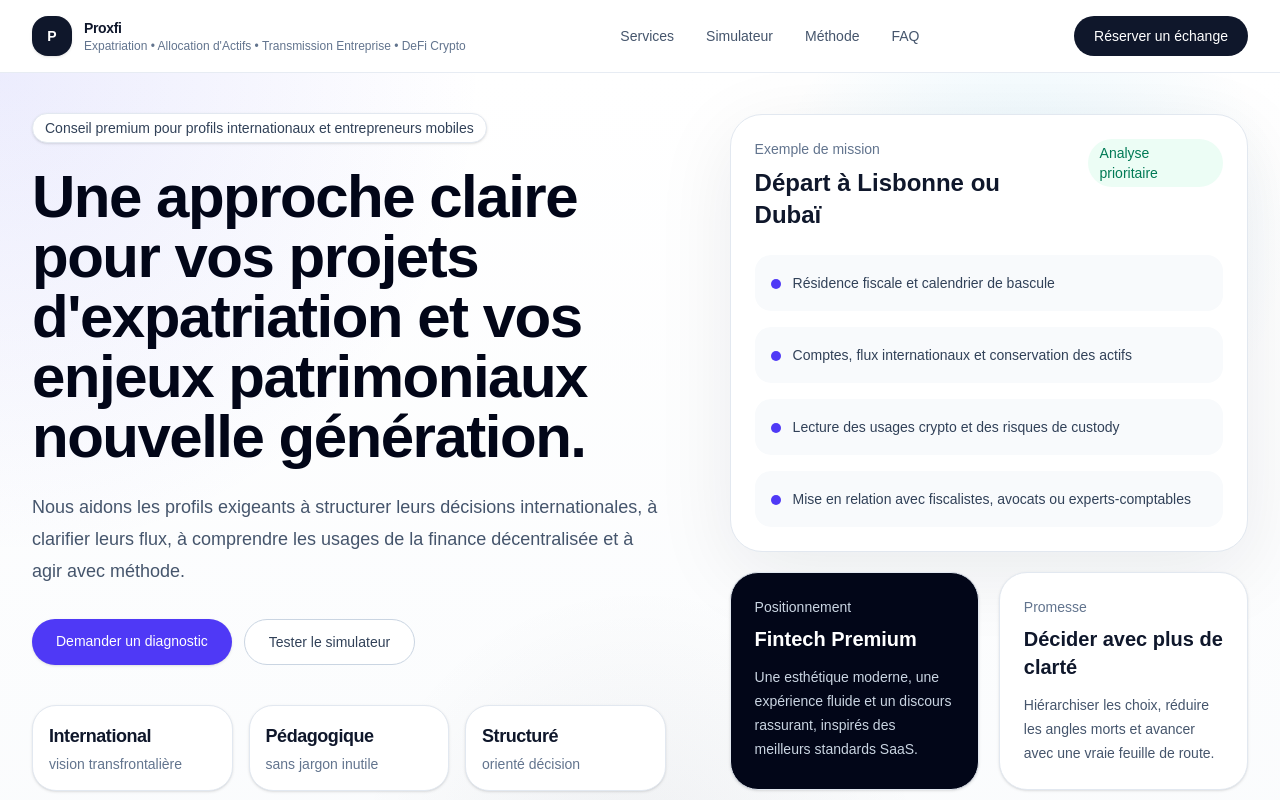
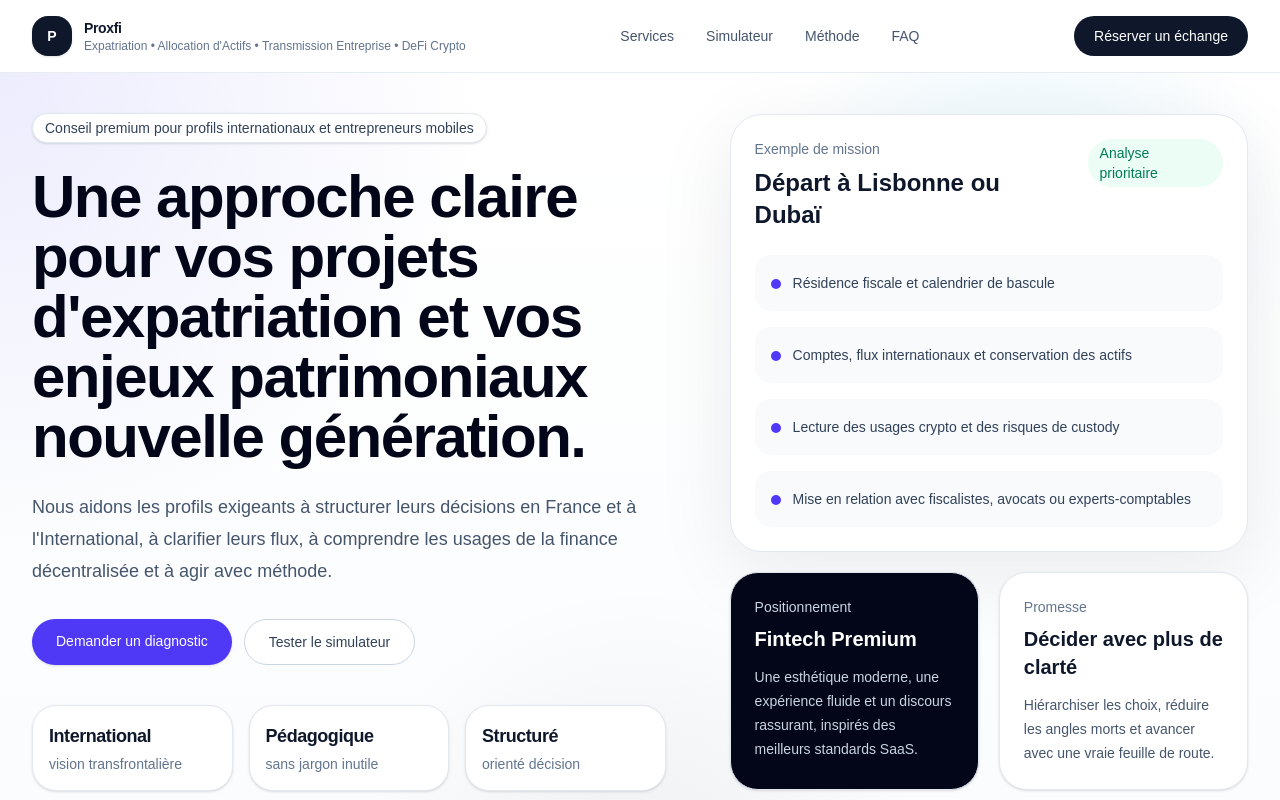
Before and after one commit to julien7paris/legaris-site, a Next.js app: page / in a window 1280 px wide. Shown: the top 800 px of the page. Built offline with nearby package versions, Linux system fonts and the light colour scheme.

Commit message:
mise à jour du site

```diff
--- a/app/a-propos/page.tsx
+++ b/app/a-propos/page.tsx
@@ -48,7 +48,7 @@ export default function AProposPage() {
         <div className="mx-auto flex max-w-7xl items-center justify-between px-6 py-4 lg:px-8">
           <Link href="/" className="flex items-center gap-3">
             <div className="flex h-10 w-10 items-center justify-center rounded-2xl bg-slate-900 text-white">
-              LP
+              P
             </div>
             <div>
               <p className="text-sm font-semibold">Proxfi</p>
--- a/app/methode/page.tsx
+++ b/app/methode/page.tsx
@@ -60,7 +60,7 @@ export default function MethodePage() {
         <div className="mx-auto flex max-w-7xl items-center justify-between px-6 py-4 lg:px-8">
           <a href="/" className="flex items-center gap-3">
             <div className="flex h-10 w-10 items-center justify-center rounded-2xl bg-slate-900 text-white font-semibold">
-              H
+              P
             </div>
             <div>
               <p className="text-sm font-semibold tracking-tight">Proxfi</p>
--- a/app/page.tsx
+++ b/app/page.tsx
@@ -128,7 +128,7 @@ export default function ExpatDeFiLandingPage() {
               </h1>
 
               <p className="mt-6 max-w-2xl text-lg leading-8 text-slate-600">
-                Nous aidons les profils exigeants à structurer leurs décisions internationales, à clarifier leurs flux, à comprendre les usages de la finance décentralisée et à agir avec méthode.
+                Nous aidons les profils exigeants à structurer leurs décisions en France et à l'International, à clarifier leurs flux, à comprendre les usages de la finance décentralisée et à agir avec méthode.
               </p>
 
               <div className="mt-8 flex flex-col gap-3 sm:flex-row">
--- a/app/simulateur/page.tsx
+++ b/app/simulateur/page.tsx
@@ -612,7 +612,7 @@ export default function SimulateurPage() {
         <div className="mx-auto flex max-w-7xl items-center justify-between px-6 py-4 lg:px-8">
           <a href="/" className="flex items-center gap-3 transition hover:opacity-90">
             <div className="flex h-10 w-10 items-center justify-center rounded-2xl bg-slate-900 text-sm font-semibold text-white shadow-sm">
-              H
+              P
             </div>
             <div>
               <p className="text-sm font-semibold tracking-tight">Proxfi</p>
```
